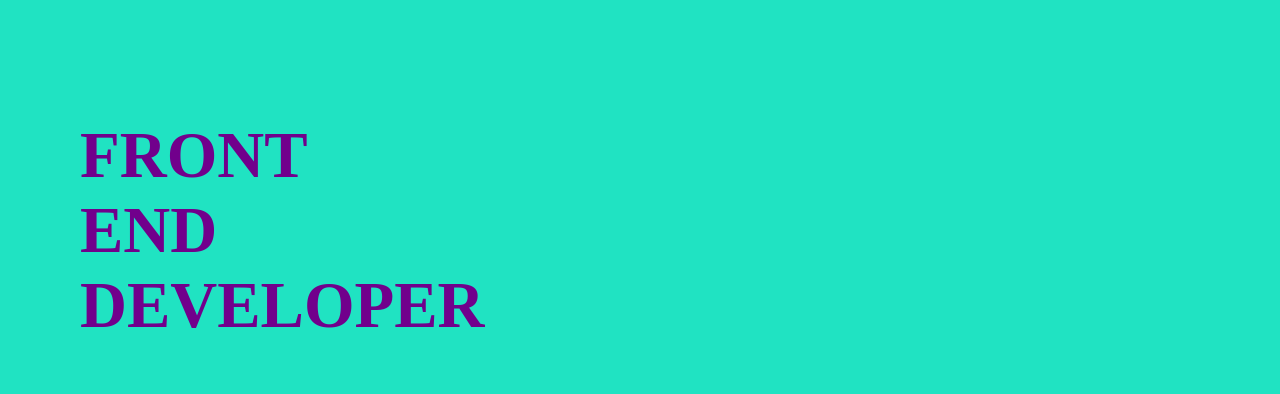
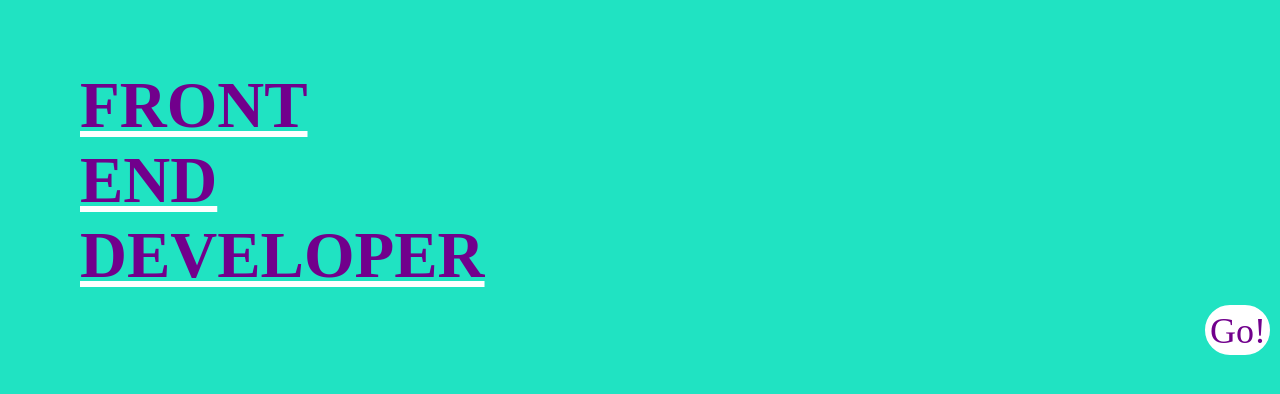
Before and after one commit to EsterGonzalezG/portfolio, a website: page index.html in a window 1280 px wide. Shown: the part 220-614 px from the top of the page. Drawn offline with Linux system fonts and the light colour scheme.

Commit message:
enlace go maquetado movil

```diff
--- a/js/main.js
+++ b/js/main.js
@@ -5,9 +5,9 @@ button.addEventListener('click',()=>{
   menu.classList.toggle('visible');
   button.classList.toggle('img__menu');
 });
-const hoverTitle=document.querySelector('.title--color');
+const hoverBody=document.querySelector('body');
 const goLink=document.querySelector('.go__link');
 
-hoverTitle.addEventListener('mouseover',()=>{
+hoverBody.addEventListener('mouseover',()=>{
   goLink.classList.add('go');
 });
--- a/scss/layout/_main.scss
+++ b/scss/layout/_main.scss
@@ -3,9 +3,9 @@
 //   grid-template-columns: auto;
 // }
 .main__title{
-    display: flex;
-    align-items: center;
-    justify-content: flex-start;
+     display: flex;
+     align-items: center;
+    justify-content: space-between;
     height: 100vh;
     margin-top: 100px;
 }
@@ -17,23 +17,28 @@ margin-top: 100px;
 display: none;
 }
 .go{
-display: block;
-border: 5px solid #71008C;
-background: #71008C;
+display: flex;
+border: 5px solid white;
+background: white;
+border-radius: 50px;
+height: 50px;
+width: 65px;
+margin-right: 10px;
 }
 .go__color{
     text-decoration: none;
-    color:#F6DF2E;
+    color:#71008C;
     font-size: 36px;
 }
 .title--color{
     width: 40px;
     padding-left: 20px;
-    margin-bottom: 100px;
+    margin-bottom: 200px;
     text-align: left;
     color:#71008C;
     font-size: 38px;
     text-transform: uppercase;
+    text-decoration: underline  white;
 }
 .main__icons{
   display: flex;
```
Also changed, not shown: css/main.css, js/main.min.js.
